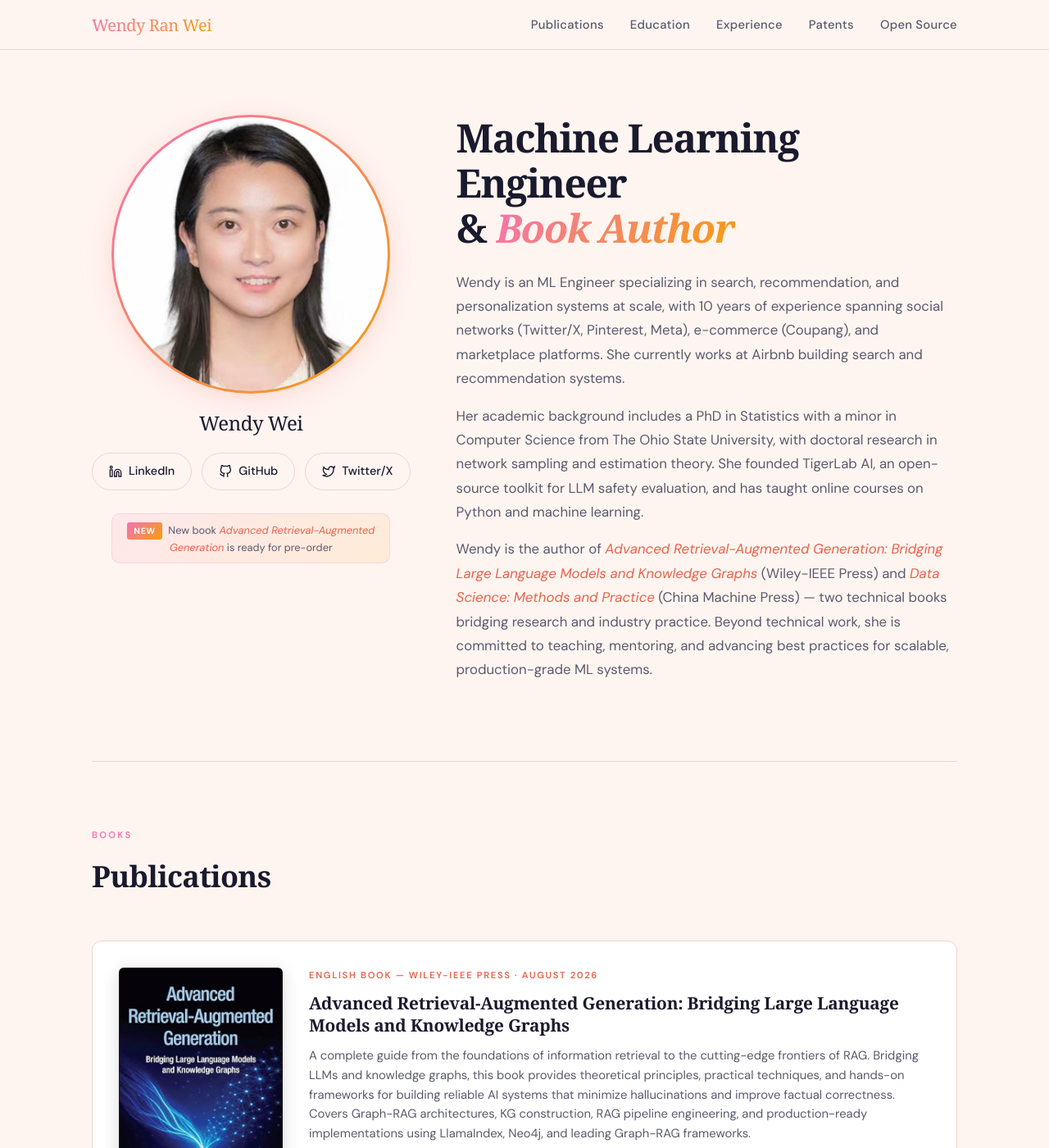
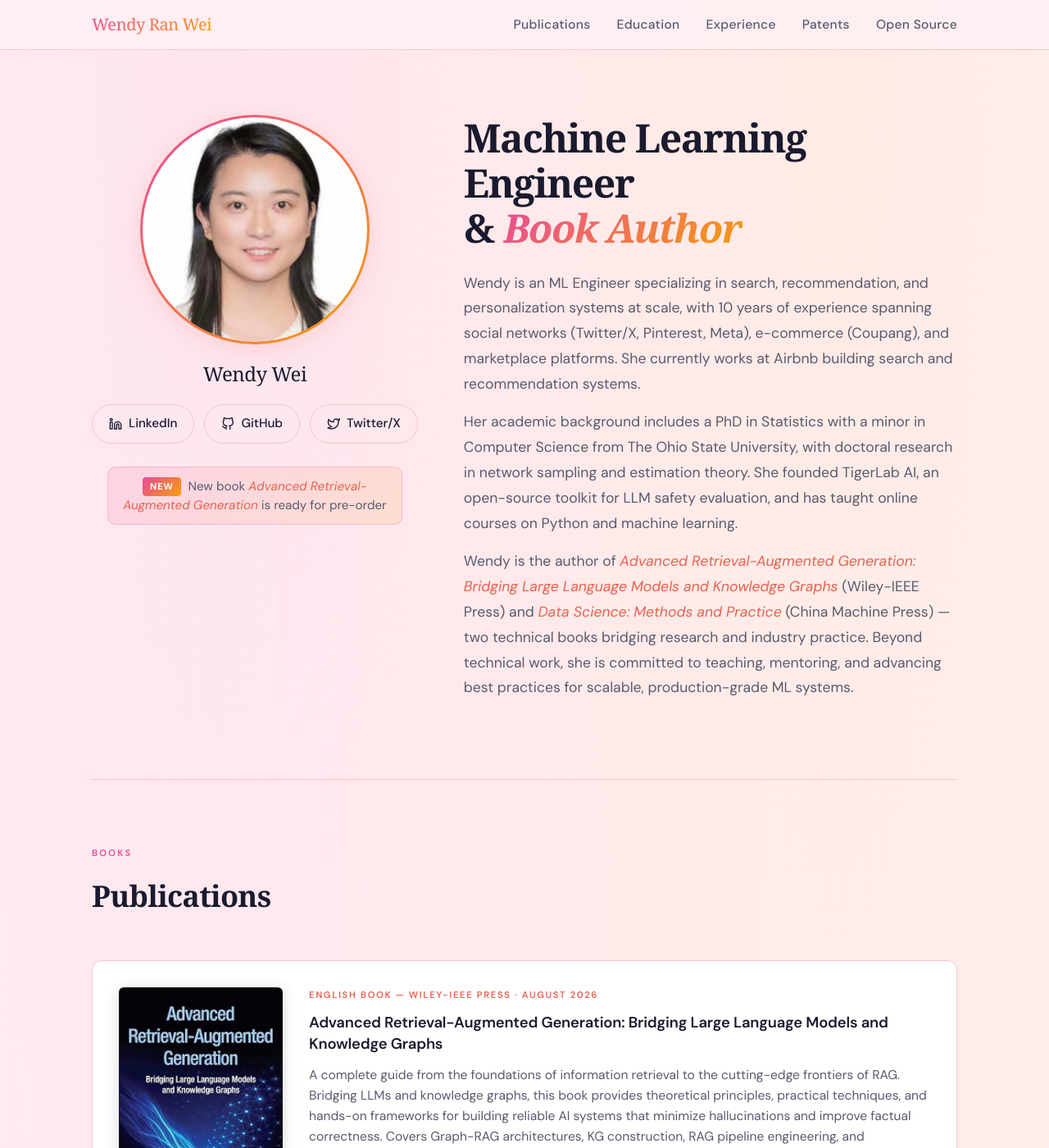
Before and after one commit to wendyran/wendyran.github.io, a Jekyll site: the page index.html, which Jekyll copies as it is, in a window 1280 px wide and 1400 px high. Shown: the whole window at 82% size. Built offline with Jekyll 4.4.1, drawn with Linux system fonts in a browser that asks for light colours; some web fonts are replaced.

Commit message:
Update index.html

```diff
--- a/index.html
+++ b/index.html
@@ -9,19 +9,19 @@
     <link href="https://fonts.googleapis.com/css2?family=Instrument+Serif:ital@0;1&family=DM+Sans:ital,wght@0,300;0,400;0,500;0,600;0,700;1,400&display=swap" rel="stylesheet">
     <style>
         :root {
-            --bg: #FFF5F0;
-            --bg-warm: #FFE8DC;
+            --bg: #FFF0F3;
+            --bg-warm: #FFE0E6;
             --text: #1A1A2E;
             --text-soft: #5A5A6E;
             --accent: #E8614D;
             --accent-dark: #D4522A;
             --accent-light: #FFB8A8;
-            --accent-pink: #F472B6;
+            --accent-pink: #EC4899;
             --accent-gold: #F59E0B;
-            --gradient: linear-gradient(135deg, #F472B6, #F59E0B);
-            --gradient-soft: linear-gradient(135deg, rgba(244,114,182,0.1), rgba(245,158,11,0.1));
+            --gradient: linear-gradient(135deg, #EC4899, #F59E0B);
+            --gradient-soft: linear-gradient(135deg, rgba(236,72,153,0.12), rgba(245,158,11,0.12));
             --card: #FFFFFF;
-            --border: #F0D5C8;
+            --border: #F5C6D0;
             --serif: 'Instrument Serif', Georgia, serif;
             --sans: 'DM Sans', system-ui, sans-serif;
         }
@@ -39,9 +39,11 @@
         body {
             font-family: var(--sans);
             background: var(--bg);
+            background-image: radial-gradient(ellipse at 20% 0%, rgba(236,72,153,0.06) 0%, transparent 50%),
+                              radial-gradient(ellipse at 80% 0%, rgba(245,158,11,0.06) 0%, transparent 50%);
             color: var(--text);
-            line-height: 1.65;
-            font-size: 1.05rem;
+            line-height: 1.7;
+            font-size: 1.1rem;
             -webkit-font-smoothing: antialiased;
         }
 
@@ -51,7 +53,7 @@
             top: 0;
             width: 100%;
             z-index: 100;
-            background: rgba(255, 245, 240, 0.88);
+            background: rgba(255, 240, 243, 0.88);
             backdrop-filter: blur(16px);
             -webkit-backdrop-filter: blur(16px);
             border-bottom: 1px solid var(--border);
@@ -87,7 +89,7 @@
         nav .nav-links a {
             text-decoration: none;
             color: var(--text-soft);
-            font-size: 0.925rem;
+            font-size: 0.975rem;
             font-weight: 500;
             transition: color 0.2s;
             letter-spacing: 0.02em;
@@ -142,7 +144,7 @@
         }
 
         .hero-text p {
-            font-size: 1.05rem;
+            font-size: 1.1rem;
             color: var(--text-soft);
             line-height: 1.75;
             margin-bottom: 1rem;
@@ -185,7 +187,7 @@
             border-radius: 100px;
             text-decoration: none;
             color: var(--text);
-            font-size: 0.9rem;
+            font-size: 0.95rem;
             font-weight: 500;
             transition: all 0.2s;
         }
@@ -219,15 +221,15 @@
 
         .preorder-banner {
             margin-top: 0.75rem;
-            padding: 0.6rem 1rem;
+            padding: 0.7rem 1.1rem;
             background: var(--gradient-soft);
-            border: 1px solid rgba(244, 114, 182, 0.2);
+            border: 1px solid rgba(236, 72, 153, 0.25);
             border-radius: 10px;
-            font-size: 0.8rem;
+            font-size: 0.95rem;
             color: var(--text-soft);
             line-height: 1.5;
             text-align: center;
-            max-width: 340px;
+            max-width: 360px;
         }
 
         .preorder-banner a {
@@ -244,14 +246,14 @@
             display: inline-block;
             background: var(--gradient);
             color: #fff;
-            font-size: 0.65rem;
+            font-size: 0.7rem;
             font-weight: 700;
             letter-spacing: 0.08em;
             text-transform: uppercase;
-            padding: 0.15rem 0.5rem;
-            border-radius: 3px;
+            padding: 0.2rem 0.55rem;
+            border-radius: 4px;
             vertical-align: middle;
-            margin-right: 0.25rem;
+            margin-right: 0.3rem;
         }
 
         .hero-visual .hero-links {
@@ -261,8 +263,8 @@
         }
 
         .profile-image-container {
-            width: 340px;
-            height: 340px;
+            width: 280px;
+            height: 280px;
             border-radius: 50%;
             overflow: hidden;
             padding: 3px;
@@ -438,7 +440,7 @@
         }
 
         .timeline-date {
-            font-size: 0.9rem;
+            font-size: 0.95rem;
             color: var(--text-soft);
             padding-top: 0.15rem;
         }
@@ -452,13 +454,13 @@
         .timeline-content .company {
             color: var(--accent);
             font-weight: 500;
-            font-size: 0.95rem;
+            font-size: 1rem;
             margin-bottom: 0.75rem;
         }
 
         .timeline-content p {
             color: var(--text-soft);
-            font-size: 0.95rem;
+            font-size: 1rem;
             line-height: 1.7;
         }
 
@@ -496,16 +498,17 @@
         }
 
         .card h3 {
-            font-family: var(--serif);
-            font-size: 1.3rem;
-            line-height: 1.3;
+            font-family: var(--sans);
+            font-size: 1.15rem;
+            font-weight: 600;
+            line-height: 1.4;
             margin-bottom: 0.75rem;
             letter-spacing: -0.01em;
         }
 
         .card p {
             color: var(--text-soft);
-            font-size: 0.925rem;
+            font-size: 0.975rem;
             line-height: 1.6;
         }
 
@@ -561,14 +564,14 @@
         }
 
         .edu-item h3 {
-            font-size: 1.05rem;
+            font-size: 1.1rem;
             font-weight: 600;
             margin-bottom: 0.25rem;
         }
 
         .edu-item .degree {
             color: var(--accent);
-            font-size: 0.95rem;
+            font-size: 1rem;
             font-weight: 500;
         }
 
@@ -584,7 +587,7 @@
             background: var(--card);
             border: 1px solid var(--border);
             border-radius: 100px;
-            font-size: 0.9rem;
+            font-size: 0.95rem;
             font-weight: 500;
             color: var(--text);
             transition: all 0.2s;
@@ -621,7 +624,7 @@
         }
 
         .oss-card h3 {
-            font-size: 1.05rem;
+            font-size: 1.1rem;
             font-weight: 600;
             margin-bottom: 0.5rem;
             display: flex;
@@ -637,7 +640,7 @@
 
         .oss-card p {
             color: var(--text-soft);
-            font-size: 0.925rem;
+            font-size: 0.975rem;
             line-height: 1.6;
         }
 
@@ -655,7 +658,7 @@
         }
 
         footer p {
-            font-size: 0.9rem;
+            font-size: 0.95rem;
             color: var(--text-soft);
         }
 
@@ -667,7 +670,7 @@
         footer .footer-links a {
             color: var(--text-soft);
             text-decoration: none;
-            font-size: 0.9rem;
+            font-size: 0.95rem;
             transition: color 0.2s;
         }
 
@@ -847,7 +850,7 @@
             </div>
             <div>
                 <div class="card-type">Chinese Book — China Machine Press · Nov 2025</div>
-                <h3>Data Science: Methods and Practice<br><span style="font-family: var(--sans); font-size: 0.95rem; font-weight: 400; color: var(--text-soft);">数据科学：方法与实践</span></h3>
+                <h3>Data Science: Methods and Practice<br><span style="font-family: var(--sans); font-size: 1rem; font-weight: 400; color: var(--text-soft);">数据科学：方法与实践</span></h3>
                 <p>A comprehensive data science textbook spanning 5 parts and 16 chapters — covering statistics, machine learning, deep learning, data engineering, product analytics, A/B experimentation, and domain applications in search, recommendation, advertising, NLP, and large language models. Combines methods with real-world industry practice.</p>
                 <div class="card-meta">ISBN: 978-7-111-79219-2</div>
             </div>
@@ -864,9 +867,9 @@
         <div class="edu-item">
             <h3>The Ohio State University <span style="font-weight: 400; color: var(--text-soft); font-size: 0.85em;">— US</span></h3>
             <div class="degree">PhD, Statistics · Minor in Computer Science</div>
-            <p style="margin-top: 0.75rem; font-size: 0.925rem; color: var(--text-soft); line-height: 1.6;"><strong style="color: var(--text);">Dissertation:</strong> <a href="http://rave.ohiolink.edu/etdc/view?acc_num=osu1471846863" target="_blank" rel="noopener" style="color: var(--accent); text-decoration: none;">On Estimation Problems in Network Sampling</a></p>
-            <p style="margin-top: 0.35rem; font-size: 0.925rem; color: var(--text-soft); line-height: 1.6;"><strong style="color: var(--text);">Research:</strong> Statistical methods for estimation challenges arising from sampled network data structures</p>
-            <p style="margin-top: 0.35rem; font-size: 0.925rem; color: var(--text-soft); line-height: 1.6;"><strong style="color: var(--text);">Award:</strong> <a href="https://artsandsciences.osu.edu/news/statistics-graduate-students-win-national-data-analytics/modeling-competition" target="_blank" rel="noopener" style="color: var(--accent); text-decoration: none;">Winner, 2013 Capital One National Data Analytics/Modeling Competition</a></p>
+            <p style="margin-top: 0.75rem; font-size: 0.975rem; color: var(--text-soft); line-height: 1.6;"><strong style="color: var(--text);">Dissertation:</strong> <a href="http://rave.ohiolink.edu/etdc/view?acc_num=osu1471846863" target="_blank" rel="noopener" style="color: var(--accent); text-decoration: none;">On Estimation Problems in Network Sampling</a></p>
+            <p style="margin-top: 0.35rem; font-size: 0.975rem; color: var(--text-soft); line-height: 1.6;"><strong style="color: var(--text);">Research:</strong> Statistical methods for estimation challenges arising from sampled network data structures</p>
+            <p style="margin-top: 0.35rem; font-size: 0.975rem; color: var(--text-soft); line-height: 1.6;"><strong style="color: var(--text);">Award:</strong> <a href="https://artsandsciences.osu.edu/news/statistics-graduate-students-win-national-data-analytics/modeling-competition" target="_blank" rel="noopener" style="color: var(--accent); text-decoration: none;">Winner, 2013 Capital One National Data Analytics/Modeling Competition</a></p>
         </div>
         <div class="edu-item">
             <h3>Zhejiang University <span style="font-weight: 400; color: var(--text-soft); font-size: 0.85em;">— China</span></h3>
```
